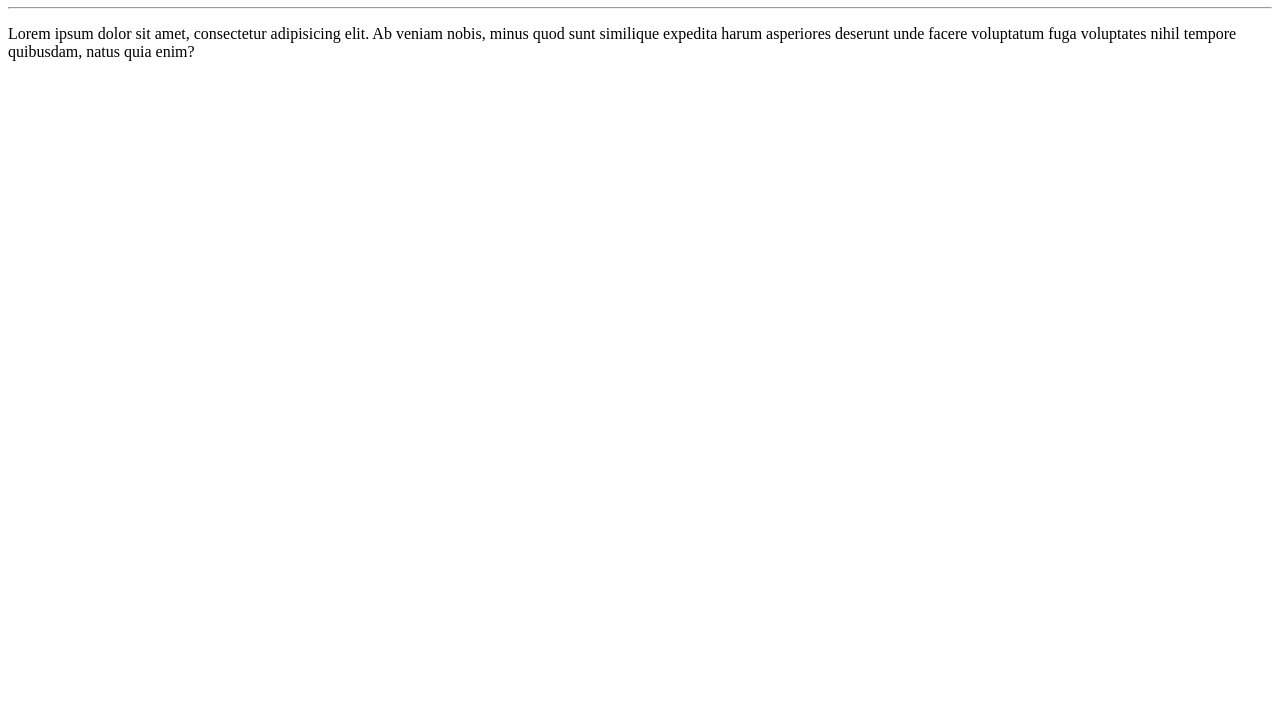
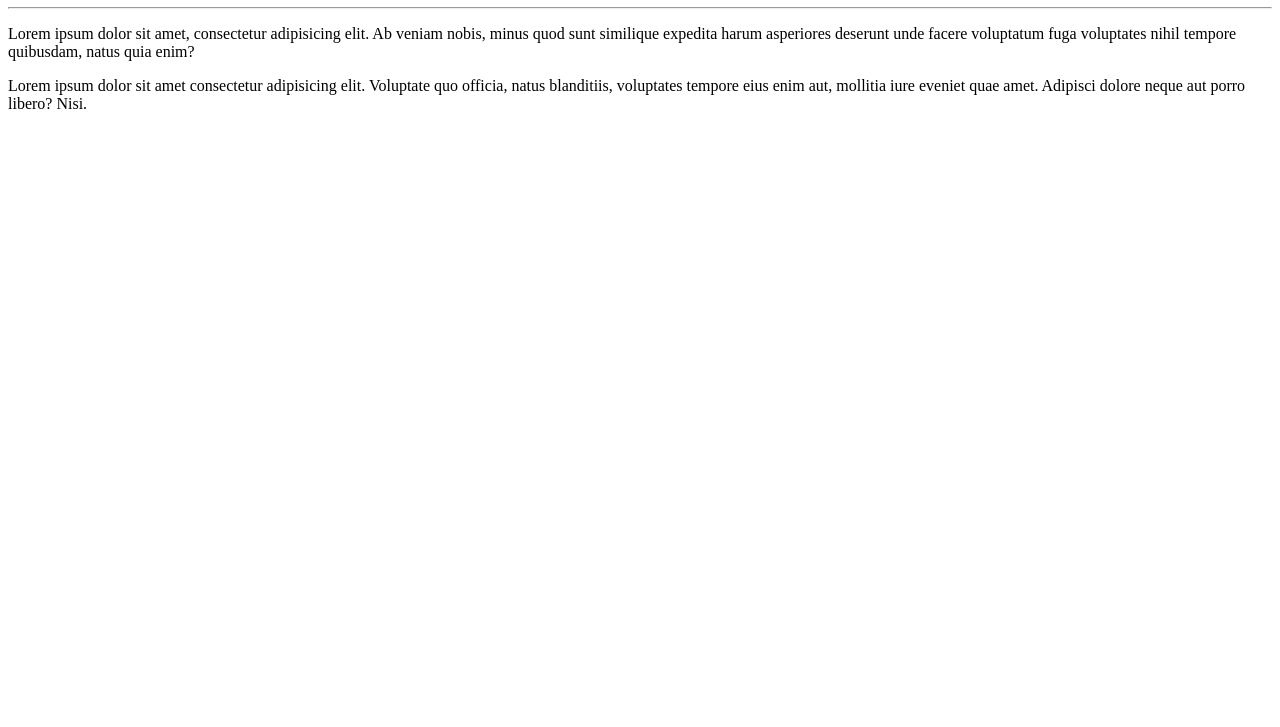
Before and after one commit to danpersonal/Ola-Mundo, a plain HTML site: page site-exemplo/index.html in a window 1280 px wide. Shown: the part 73-800 px from the top of the page. Drawn offline with Linux system fonts and the light colour scheme.

Commit message:
Adicionei um paragráfo

```diff
--- a/site-exemplo/index.html
+++ b/site-exemplo/index.html
@@ -10,5 +10,6 @@
     <h1>Olá, Mundo</h1>
     <hr>
     <p>Lorem ipsum dolor sit amet, consectetur adipisicing elit. Ab veniam nobis, minus quod sunt similique expedita harum asperiores deserunt unde facere voluptatum fuga voluptates nihil tempore quibusdam, natus quia enim?</p>
+    <p>Lorem ipsum dolor sit amet consectetur adipisicing elit. Voluptate quo officia, natus blanditiis, voluptates tempore eius enim aut, mollitia iure eveniet quae amet. Adipisci dolore neque aut porro libero? Nisi.</p>
 </body>
 </html>
```
